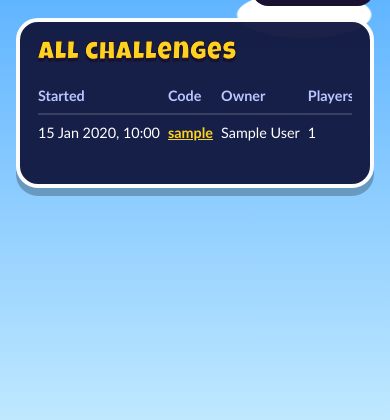
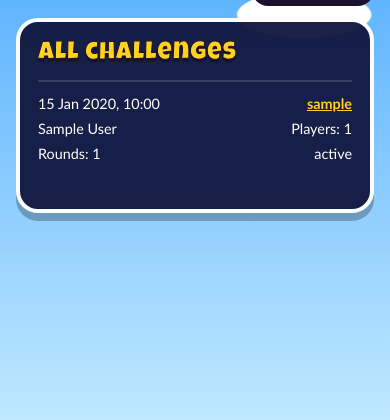
Before and after one commit to tdshaw2000/scramble-challenge, a Flask app: template app/templates/admin/home.html in a window 390 px wide. Shown: the part 171-591 px from the top of the page. Run offline with Flask 3, Linux system fonts and the light colour scheme; the template is opened without the code that fills it: most values are stand-ins (such as "Sample title", 1, 10 or a date in 2020); parts of the project's set-up code (start-up, migrations or seed data) failed here and were passed over.

Commit message:
Admin pages fit a phone; show the case-sensitive code outside the all-caps title
Co-Authored-By: Claude Opus 5.5 (1M context) <noreply@anthropic.com>
Claude-Session: https://claude.ai/code/session_01Pz5tdFeRmrFiFdoLyivc2G

```diff
--- a/app/static/themes/mario64/theme.css
+++ b/app/static/themes/mario64/theme.css
@@ -248,3 +248,14 @@ body::after {
 .admin-table a, .admin-pages a { color: var(--gold); font-weight: 700; }
 .admin-pages { display: flex; justify-content: space-between; margin-top: 12px; }
 .admin-pages a:last-child { margin-left: auto; }
+
+/* On a phone each challenge becomes a small block instead of a wide table row. */
+@media (max-width: 600px) {
+  .admin-table thead { display: none; }
+  .admin-table tr { display: grid; grid-template-columns: 1fr auto; padding: 10px 0; border-top: 2px solid rgba(255, 255, 255, 0.15); }
+  .admin-table td { border: 0; padding: 2px 0; white-space: normal; }
+  .admin-table td:nth-child(even) { text-align: right; }
+  .admin-players::before { content: "Players: "; }
+  .admin-rounds::before { content: "Rounds: "; }
+}
+.admin-code-value { font-family: ui-monospace, monospace; font-weight: 700; }
--- a/app/templates/admin/challenge.html
+++ b/app/templates/admin/challenge.html
@@ -1,7 +1,8 @@
 {% extends "admin/base.html" %}
 {% block admin_content %}
 <section class="card admin-card">
-  <h2 class="card-title">Challenge {{ challenge.slug }}</h2>
+  <h2 class="card-title">Challenge</h2>
+  <p class="admin-code">Code <span class="admin-code-value">{{ challenge.slug }}</span></p>
   <p class="admin-meta">Started {{ challenge.created_at | uk_time }} · {{ status }}</p>
   <ul class="players">
     {% for p in challenge.players %}
```
Also changed, not shown: app/static/themes/plain/theme.css (+11 -0 lines).
